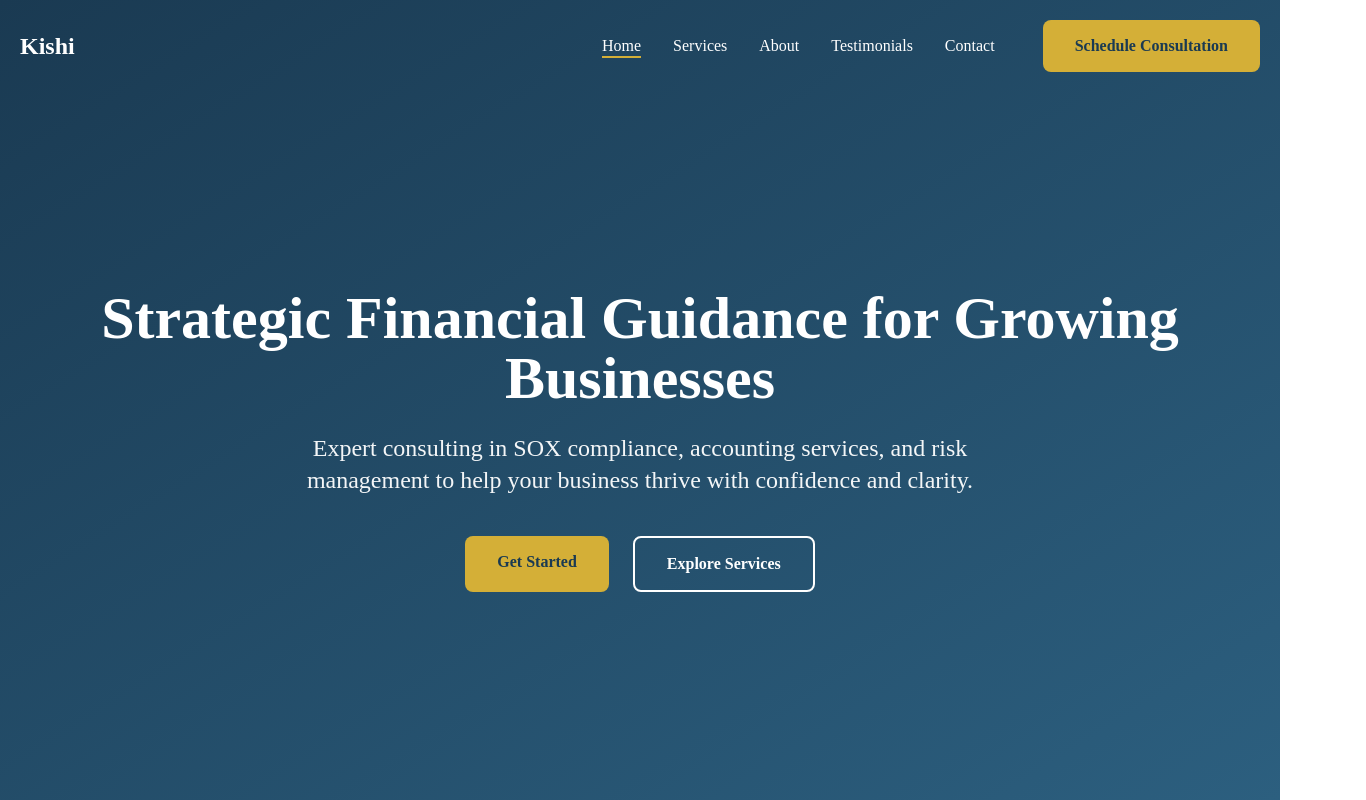
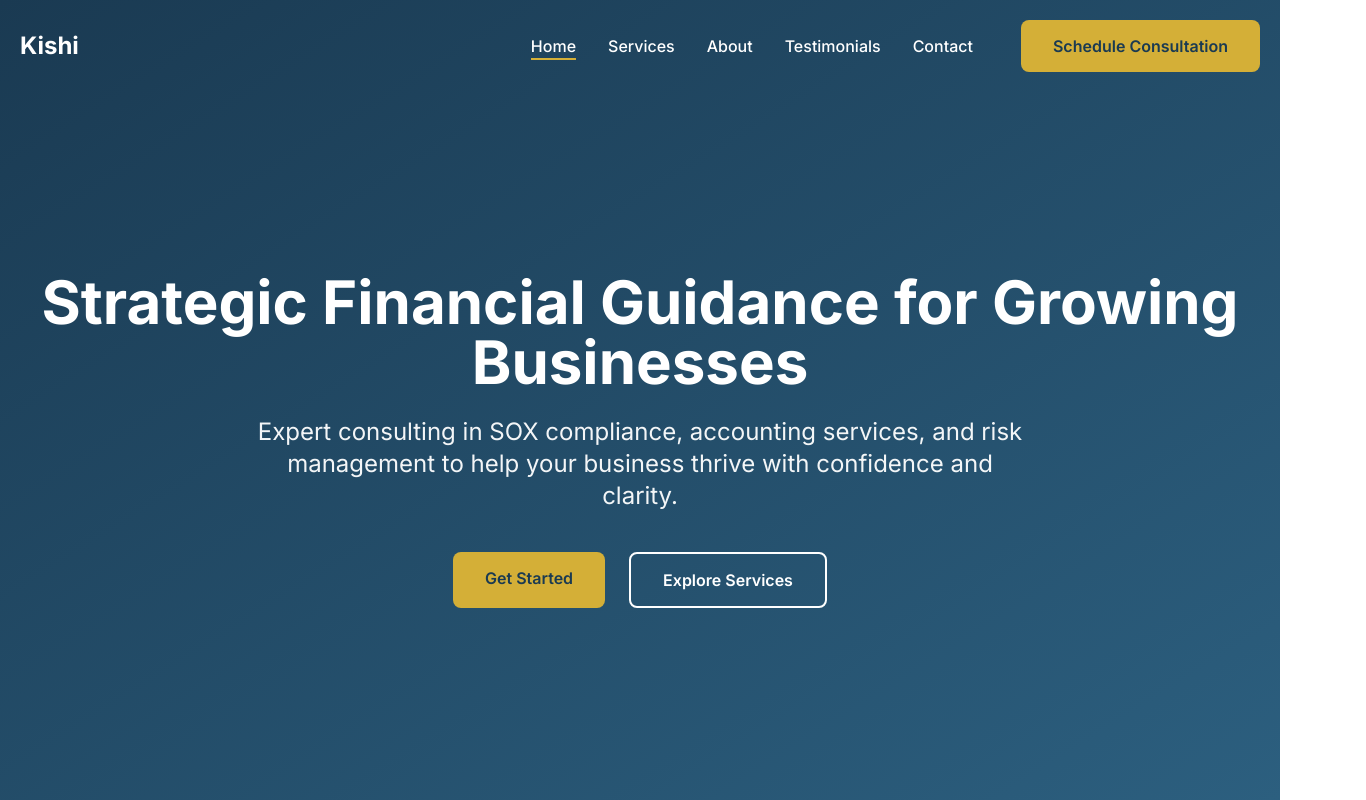
Before and after one commit to kimramosofcl-sudo/Kishi-Consulting-Webapp-using-Claude-4.5-Sonnet-thinking---Cursor-Pro, a Next.js app: page / in a window 1280 px wide. Shown: the top 800 px of the page, 1366 px wide, since content can reach past the window. Built offline with nearby package versions, Linux system fonts and the light colour scheme.

Commit message:
feat: Change all fonts to Inter with Next.js font optimization

```diff
--- a/src/app/layout.tsx
+++ b/src/app/layout.tsx
@@ -1,5 +1,12 @@
 import type { Metadata } from 'next';
+import { Inter } from 'next/font/google';
 import './globals.css';
+
+const inter = Inter({
+  subsets: ['latin'],
+  variable: '--font-inter',
+  display: 'swap',
+});
 
 export const metadata: Metadata = {
   title: 'Kishi Consulting - Expert Financial Advisory Services',
@@ -30,7 +37,7 @@ export default function RootLayout({
   children: React.ReactNode;
 }>) {
   return (
-    <html lang="en" className="scroll-smooth">
+    <html lang="en" className={`${inter.variable} scroll-smooth`}>
       <body className="font-sans text-textDark leading-relaxed overflow-x-hidden antialiased">
         {children}
       </body>
--- a/tailwind.config.ts
+++ b/tailwind.config.ts
@@ -25,7 +25,7 @@ const config: Config = {
         bgLight: '#f8f9fa',
       },
       fontFamily: {
-        sans: ['var(--font-geist-sans)', 'Segoe UI', 'Tahoma', 'Geneva', 'Verdana', 'sans-serif'],
+        sans: ['var(--font-inter)', 'system-ui', '-apple-system', 'sans-serif'],
       },
       boxShadow: {
         card: '0 4px 6px rgba(0, 0, 0, 0.1)',
```
